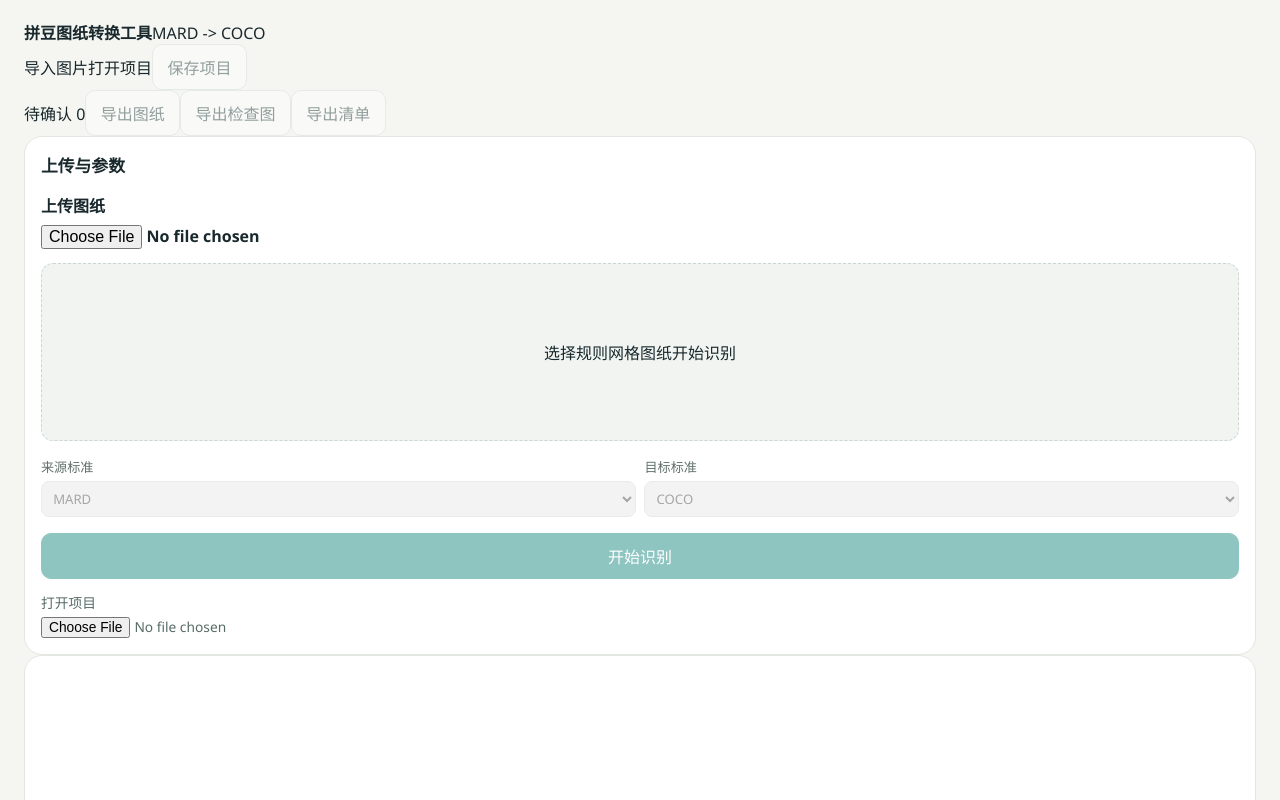
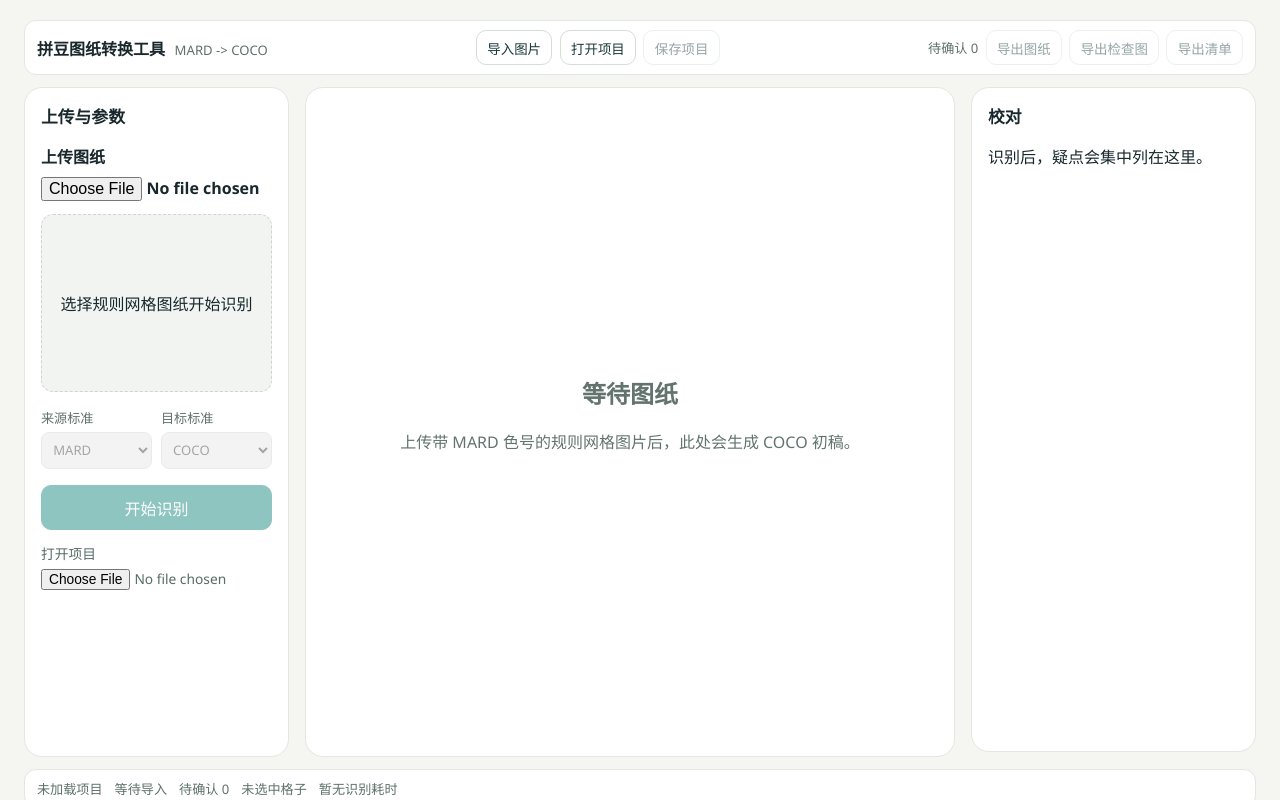
Before and after one commit to woleigedou116-ui/perler-beads-blueprint-exchange, a React (Vite) app in the folder apps/web/: page / in a window 1280 px wide. Shown: the top 800 px of the page. Built offline with nearby package versions, Linux system fonts and the light colour scheme; no server answers.

Commit message:
fix: restore desktop shell accessibility and layout

```diff
--- a/apps/web/src/features/workbench/WorkbenchCommandBar.tsx
+++ b/apps/web/src/features/workbench/WorkbenchCommandBar.tsx
@@ -1,3 +1,5 @@
+import { useRef } from "react";
+
 interface WorkbenchCommandBarProps {
   projectLoaded: boolean;
   reviewCount: number;
@@ -19,6 +21,9 @@ export function WorkbenchCommandBar({
   onSaveProject,
   onSelectImage,
 }: WorkbenchCommandBarProps) {
+  const imageInputRef = useRef<HTMLInputElement | null>(null);
+  const projectInputRef = useRef<HTMLInputElement | null>(null);
+
   return (
     <header className="workbench-command-bar" role="banner">
       <div className="command-brand">
@@ -26,14 +31,15 @@ export function WorkbenchCommandBar({
         <span>MARD -&gt; COCO</span>
       </div>
       <nav aria-label="项目命令" className="command-group">
-        <label
-          aria-label="导入图片"
+        <button
           className="command-file-button"
-          role="button"
-          tabIndex={0}
+          type="button"
+          onClick={() => imageInputRef.current?.click()}
         >
           导入图片
+        </button>
         <input
+          ref={imageInputRef}
           aria-label="从命令栏导入图片"
           accept=".jpg,.jpeg,.png,.webp"
           hidden
@@ -45,15 +51,15 @@ export function WorkbenchCommandBar({
             }
           }}
         />
-        </label>
-        <label
-          aria-label="打开项目"
+        <button
           className="command-file-button"
-          role="button"
-          tabIndex={0}
+          type="button"
+          onClick={() => projectInputRef.current?.click()}
         >
           打开项目
+        </button>
         <input
+          ref={projectInputRef}
           aria-label="从命令栏打开项目"
           accept=".beadproject"
           hidden
@@ -65,7 +71,6 @@ export function WorkbenchCommandBar({
             }
           }}
         />
-        </label>
         <button disabled={!projectLoaded} type="button" onClick={onSaveProject}>
           保存项目
         </button>
--- a/apps/web/src/styles/app.css
+++ b/apps/web/src/styles/app.css
@@ -74,28 +74,88 @@ p {
   padding: 0.65rem 1rem;
 }
 
-.workbench {
+.desktop-workbench {
+  display: flex;
+  flex-direction: column;
+  gap: 0.75rem;
+  margin: 0 auto;
+  max-width: 1520px;
+  min-height: calc(100vh - 2.75rem);
+}
+
+.workbench-command-bar,
+.workbench-status-bar {
+  align-items: center;
+  background: #fff;
+  border: 1px solid #e3e7e2;
+  border-radius: 12px;
+  display: flex;
+  gap: 0.75rem;
+  justify-content: space-between;
+  padding: 0.55rem 0.75rem;
+}
+
+.command-brand {
+  align-items: baseline;
+  display: flex;
+  gap: 0.6rem;
+  min-width: 0;
+}
+
+.command-brand strong {
+  white-space: nowrap;
+}
+
+.command-brand span,
+.command-review-count,
+.workbench-status-bar span {
+  color: #5f716c;
+  font-size: 0.82rem;
+}
+
+.command-group {
+  align-items: center;
+  display: flex;
+  flex-wrap: wrap;
+  gap: 0.45rem;
+}
+
+.command-group button,
+.command-file-button {
+  font-size: 0.84rem;
+  padding: 0.42rem 0.65rem;
+}
+
+.workbench-status-bar {
+  justify-content: flex-start;
+  min-height: 2rem;
+}
+
+.workbench-body {
   display: grid;
   gap: 1rem;
   grid-template-columns: 265px minmax(430px, 1fr) 285px;
-  margin: 0 auto;
-  max-width: 1520px;
+  min-height: 0;
 }
 
-.workbench.review-fullscreen {
+.desktop-workbench.review-fullscreen {
+  max-width: none;
+}
+
+.desktop-workbench.review-fullscreen .workbench-body {
   grid-template-columns: minmax(0, 1fr) 315px;
   max-width: none;
 }
 
-.workbench.review-fullscreen .upload-panel {
+.desktop-workbench.review-fullscreen .upload-panel {
   display: none;
 }
 
-.workbench.review-fullscreen .center-workspace {
+.desktop-workbench.review-fullscreen .center-workspace {
   min-height: calc(100vh - 140px);
 }
 
-.workbench.review-fullscreen .preview-viewport {
+.desktop-workbench.review-fullscreen .preview-viewport {
   min-height: 58vh;
 }
 
@@ -902,7 +962,7 @@ p {
 }
 
 @media (max-width: 1080px) {
-  .workbench {
+  .workbench-body {
     grid-template-columns: 1fr;
   }
 
```
Also changed, not shown: 2 other files (tests, documents, lock files or other folders). Lines whose indentation alone changed are shown as unchanged.
